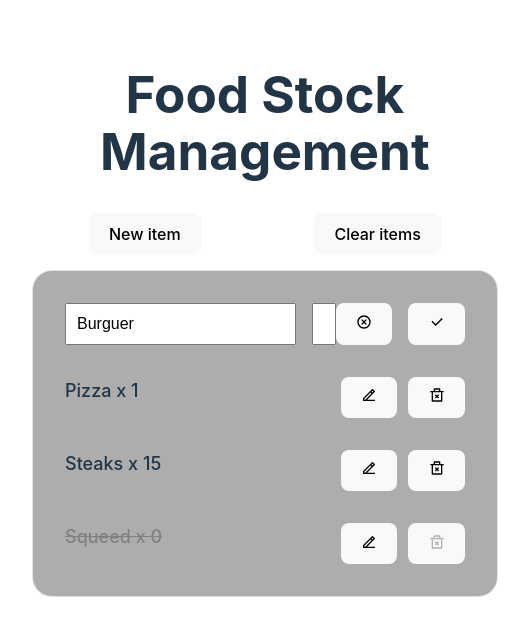
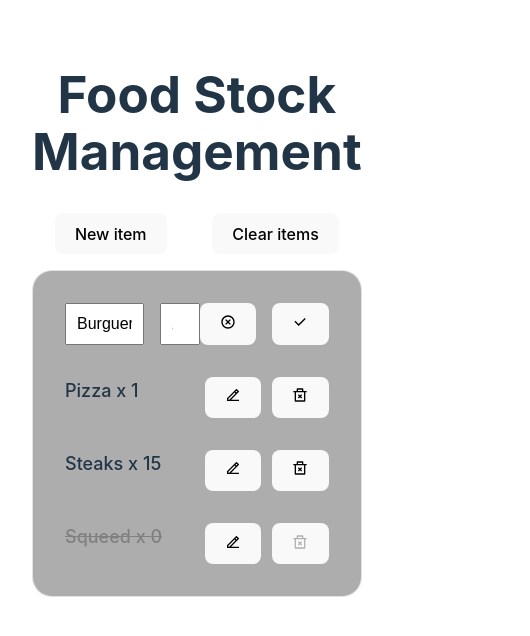
Before and after one commit to GandalfTheBlack16/food-stock-manager, a React (Vite) app: page / in a window 390 px wide. Both pictures are taken after a click on the button 232 px from the left and 324 px from the top of the page. Shown: the top 636 px of the page, 530 px wide, since content can reach past the window. Built offline with nearby package versions, Linux system fonts and the light colour scheme.

Commit message:
Fixed EditFood form responsive design

```diff
--- a/src/components/EditFood.css
+++ b/src/components/EditFood.css
@@ -8,6 +8,10 @@
 .edit_food__fields {
     display: flex;
     gap: 1rem;
+}
+
+.edit_food__name_field {
+    width: 50%;
 }
 
 .edit_food__quantity_field {
--- a/src/components/EditFood.jsx
+++ b/src/components/EditFood.jsx
@@ -27,6 +27,7 @@ export function EditFood(props) {
                 <input
                     type="text"
                     placeholder='Name'
+                    className='edit_food__name_field'
                     value={name}
                     onChange={onNameChange}
                 />
```
